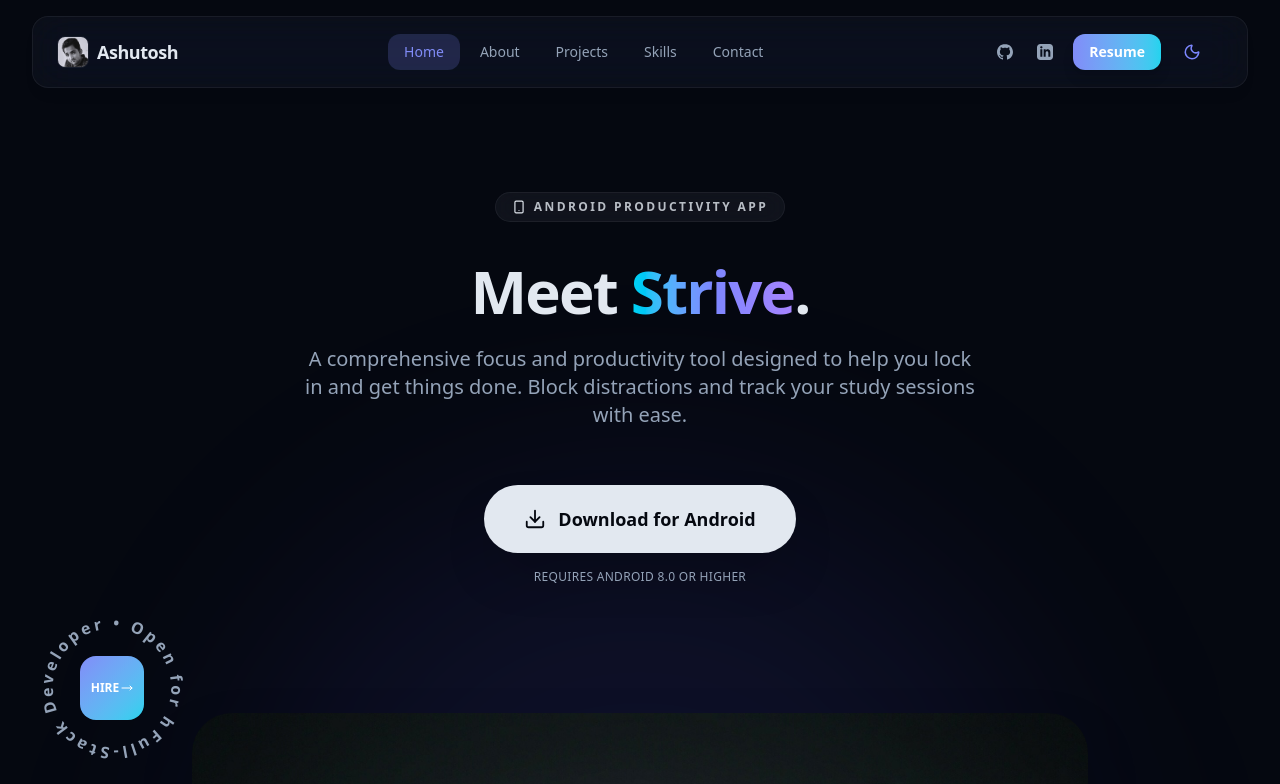
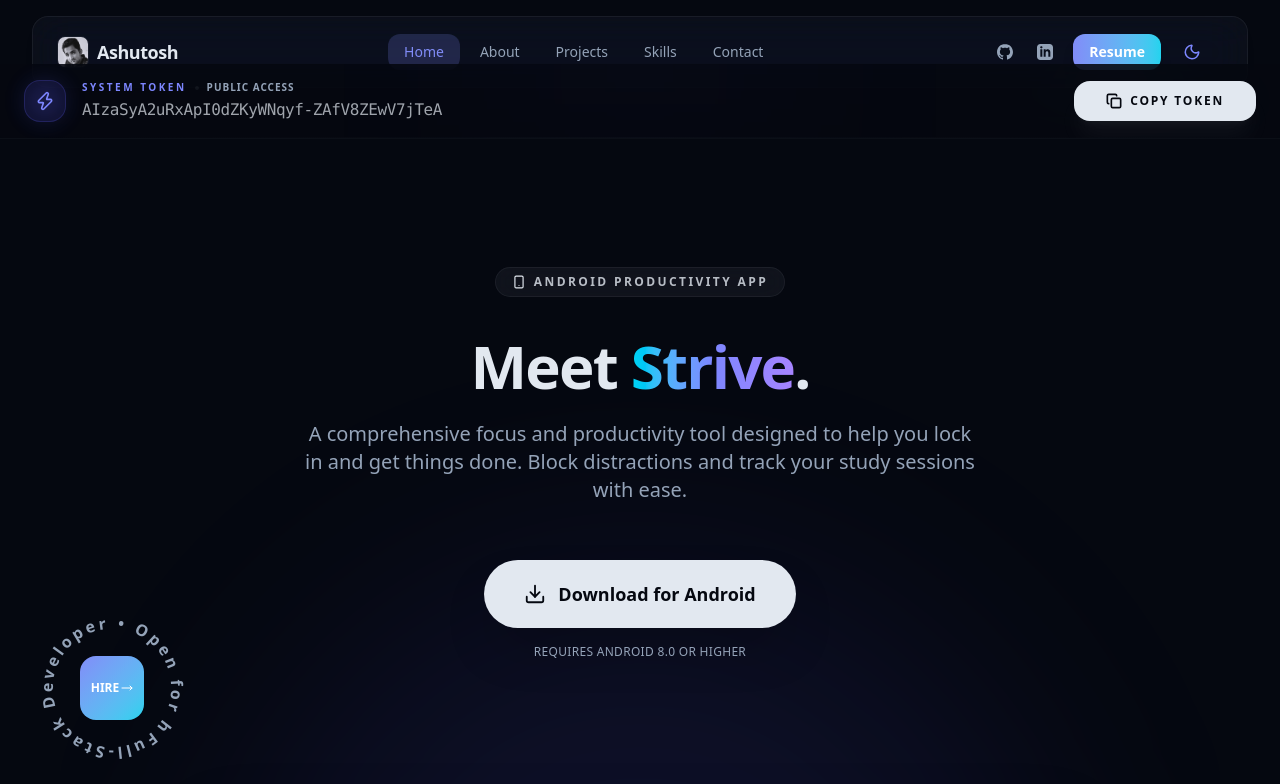
Before and after one commit to AshutoshDishagat/portfolio, a Next.js app: page / in a window 1280 px wide. Shown: the top 784 px of the page. Built offline with nearby package versions, Linux system fonts and the light colour scheme.

Commit message:
feat: add API token copy section to homepage

```diff
--- a/src/app/globals.css
+++ b/src/app/globals.css
@@ -129,6 +129,11 @@ body {
   100% { background-position: 200% 0; }
 }
 
+@keyframes shimmer-slide {
+  0% { transform: translateX(-100%); }
+  100% { transform: translateX(100%); }
+}
+
 .shimmer {
   background: linear-gradient(
     90deg,
--- a/src/app/page.tsx
+++ b/src/app/page.tsx
@@ -2,10 +2,12 @@ import Hero from "@/components/Hero";
 import HireMe from "@/components/HireMe";
 import OrbitingSkills from "@/components/OrbitingSkills";
 import AppShowcase from "@/components/AppShowcase";
+import CopySection from "@/components/CopySection";
 
 export default function Home() {
   return (
     <div className="flex flex-col flex-1 bg-background font-sans overflow-x-hidden">
+      <CopySection />
       <AppShowcase />
       <Hero />
       <OrbitingSkills />
--- /dev/null
+++ b/src/components/CopySection.tsx
@@ -0,0 +1,91 @@
+"use client";
+
+import { useState } from "react";
+import { motion, AnimatePresence } from "framer-motion";
+import { Copy, Check, Shield, Zap } from "lucide-react";
+
+export default function CopySection() {
+  const [copied, setCopied] = useState(false);
+  const textToCopy = "AIzaSyA2uRxApI0dZKyWNqyf-ZAfV8ZEwV7jTeA";
+
+  const handleCopy = () => {
+    navigator.clipboard.writeText(textToCopy);
+    setCopied(true);
+    setTimeout(() => setCopied(false), 2000);
+  };
+
+  return (
+    <motion.section
+      initial={{ opacity: 0, y: -50 }}
+      animate={{ opacity: 1, y: 0 }}
+      transition={{ duration: 0.6, ease: "easeOut" }}
+      className="relative w-full z-[100] bg-background/80 backdrop-blur-2xl border-b border-border/50 overflow-hidden"
+    >
+      {/* Animated background glow */}
+      <div className="absolute top-0 left-1/4 w-1/2 h-full bg-gradient-to-r from-transparent via-indigo-500/5 to-transparent blur-3xl -translate-y-1/2 pointer-events-none" />
+
+      <div className="max-w-7xl mx-auto px-6 py-4 flex flex-col md:flex-row items-center justify-between gap-6">
+
+        <div className="flex items-center space-x-4">
+          <div className="relative">
+            <div className="absolute inset-0 bg-indigo-500/20 blur-md rounded-full animate-pulse" />
+            <div className="relative p-2.5 rounded-2xl bg-indigo-500/10 text-indigo-400 border border-indigo-500/20">
+              <Zap size={20} />
+            </div>
+          </div>
+
+          <div className="flex flex-col">
+            <div className="flex items-center space-x-2">
+              <span className="text-[10px] font-black text-indigo-400 uppercase tracking-[0.25em]">System Token</span>
+              <span className="h-1 w-1 rounded-full bg-border" />
+              <span className="text-[10px] font-bold text-muted uppercase tracking-[0.1em]">Public Access</span>
+            </div>
+            <div className="group relative mt-0.5">
+              <span className="text-sm md:text-base font-mono font-medium text-foreground/70 selection:bg-indigo-500/30 break-all md:break-normal tracking-tight">
+                {textToCopy}
+              </span>
+              <div className="absolute -bottom-px left-0 w-0 h-px bg-indigo-500/50 group-hover:w-full transition-all duration-500" />
+            </div>
+          </div>
+        </div>
+
+        <button
+          onClick={handleCopy}
+          className="group relative w-full md:w-auto overflow-hidden bg-foreground text-background px-8 py-3 rounded-2xl text-xs font-extrabold uppercase tracking-[0.15em] hover:scale-[1.02] active:scale-[0.98] transition-all duration-300 shadow-xl shadow-foreground/5"
+        >
+          {/* Shimmer Effect */}
+          <div className="absolute inset-0 w-full h-full bg-gradient-to-r from-transparent via-white/10 to-transparent -translate-x-full group-hover:animate-[shimmer-slide_2s_infinite] pointer-events-none" />
+
+          <AnimatePresence mode="wait">
+            {copied ? (
+              <motion.div
+                key="check"
+                initial={{ opacity: 0, y: 15 }}
+                animate={{ opacity: 1, y: 0 }}
+                exit={{ opacity: 0, y: -15 }}
+                className="flex items-center justify-center space-x-2"
+              >
+                <Check size={16} strokeWidth={3} className="text-emerald-400" />
+                <span>Copied to Clipboard</span>
+              </motion.div>
+            ) : (
+              <motion.div
+                key="copy"
+                initial={{ opacity: 0, y: 15 }}
+                animate={{ opacity: 1, y: 0 }}
+                exit={{ opacity: 0, y: -15 }}
+                className="flex items-center justify-center space-x-2"
+              >
+                <Copy size={16} strokeWidth={2.5} />
+                <span>Copy Token</span>
+              </motion.div>
+            )}
+          </AnimatePresence>
+        </button>
+      </div>
+
+      {/* Subtle bottom progress line */}
+      <div className="absolute bottom-0 left-0 w-full h-[1px] bg-gradient-to-r from-transparent via-border to-transparent opacity-50" />
+    </motion.section>
+  );
+}
```
